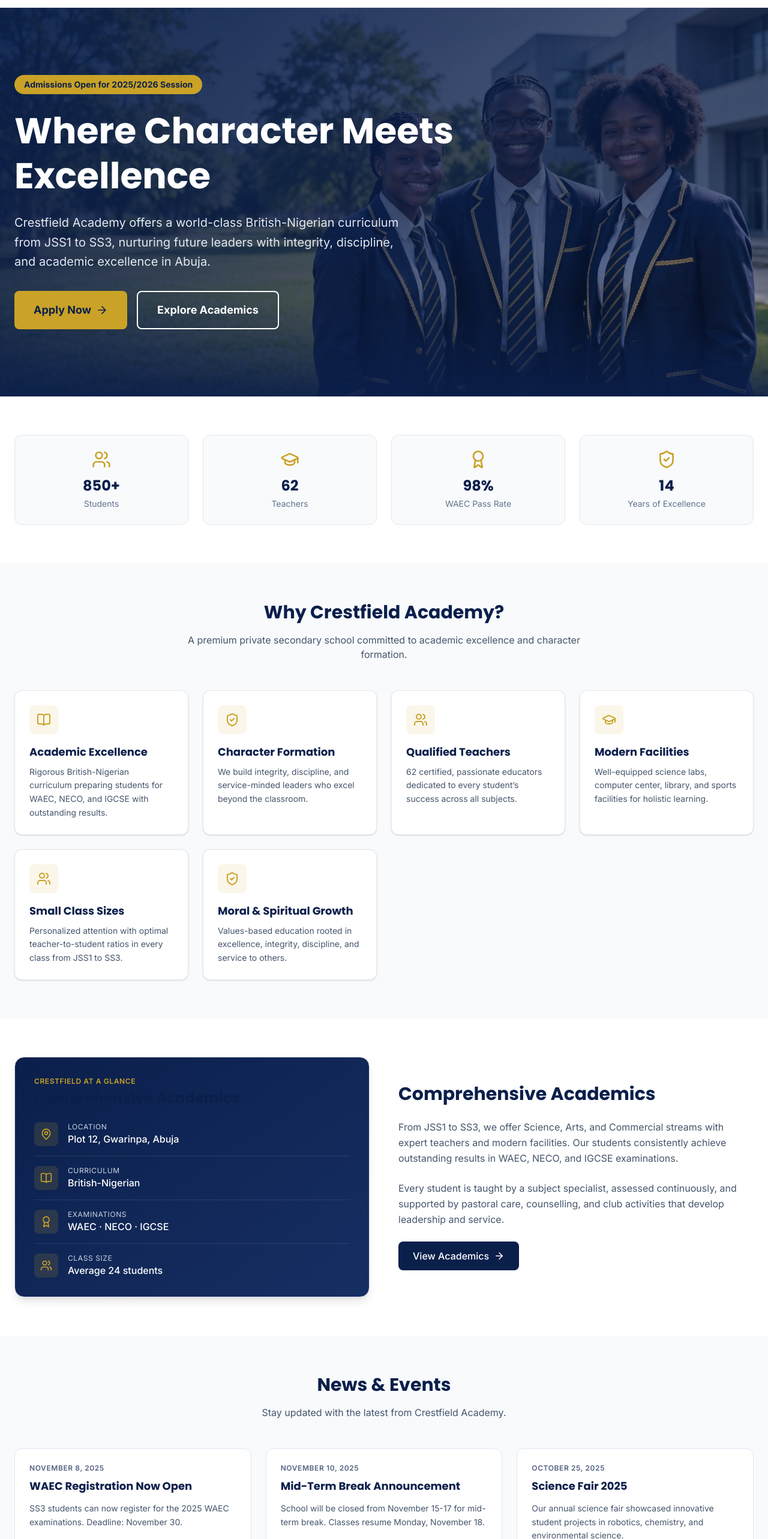
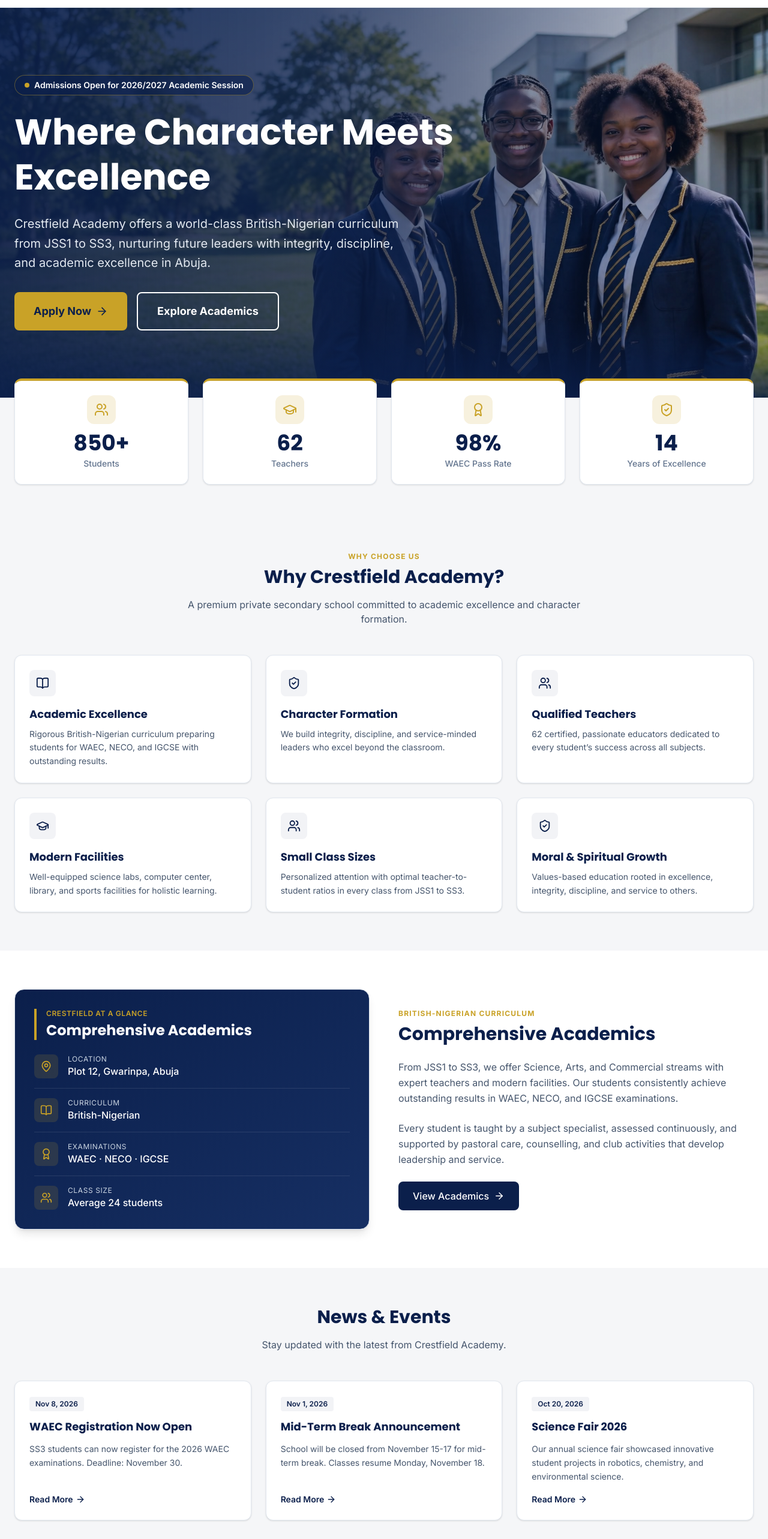
Before and after one commit to Devfreedom/crestfield-academy, a Next.js app: page / in a window 1280 px wide. Shown: the part 60-2626 px from the top of the page at 60% size. Built offline with nearby package versions, Linux system fonts and the light colour scheme.

Commit message:
style: upgrade homepage UI/UX and executive polish

```diff
--- a/src/app/page.tsx
+++ b/src/app/page.tsx
@@ -1,7 +1,8 @@
 import Link from 'next/link';
-import { ArrowRight, Users, GraduationCap, ShieldCheck, Award, BookOpen } from 'lucide-react';
+import { ArrowRight, Users, GraduationCap, ShieldCheck, Award, BookOpen, Star } from 'lucide-react';
 import HomeHero from '@/components/HomeHero';
 import AtAGlancePanel from '@/components/AtAGlancePanel';
+import HomeCtaBanner from '@/components/HomeCtaBanner';
 import Reveal from '@/components/Reveal';
 import AnimatedCounter from '@/components/AnimatedCounter';
 import { NEWS_ITEMS } from '@/lib/data';
@@ -55,11 +56,13 @@ const WHY_CRESTFIELD = [
 const TESTIMONIALS = [
   {
     name: 'Mrs. Folake Adebayo',
+    initials: 'FA',
     role: 'Parent of SS2 Student',
     text: 'Crestfield Academy has transformed my daughter\u2019s confidence and academic performance. The teachers truly care.',
   },
   {
     name: 'Mr. Chinedu Okafor',
+    initials: 'CO',
     role: 'Parent of JSS1 Student',
     text: 'Excellent discipline, strong values, and outstanding academics. We are proud to be part of the Crestfield family.',
   },
@@ -70,39 +73,48 @@ export default function Home() {
     <div className="flex flex-1 flex-col">
       <HomeHero />
 
-      <section className="bg-white py-16">
-        <div className="mx-auto max-w-7xl px-6">
-          <div className="grid grid-cols-2 gap-6 md:grid-cols-4">
+      <section className="bg-[#F5F6F8] pb-12">
+        <div className="relative z-10 mx-auto -mt-8 max-w-7xl px-6">
+          <div className="grid grid-cols-2 gap-4 md:grid-cols-4 lg:gap-6">
             {STATS.map((stat) => (
               <div
                 key={stat.label}
-                className="rounded-xl border border-slate-200 bg-slate-50 p-6 text-center transition-all duration-200 ease-out hover:-translate-y-1 hover:shadow-md"
+                className="rounded-xl border border-slate-200 border-t-4 border-t-[#C9A227] bg-white p-6 text-center shadow-sm transition-all duration-200 ease-out hover:-translate-y-1 hover:shadow-md"
               >
-                <stat.icon className="mx-auto mb-3 h-8 w-8 text-gold" aria-hidden="true" />
-                <p className="font-poppins text-2xl font-bold text-navy">
+                <div className="mx-auto mb-3 flex h-12 w-12 items-center justify-center rounded-xl bg-[#C9A227]/15 text-[#C9A227]">
+                  <stat.icon className="h-6 w-6" aria-hidden="true" />
+                </div>
+                <p className="font-poppins text-3xl font-bold text-[#0B1F4B] lg:text-4xl">
                   <AnimatedCounter target={stat.target} suffix={stat.suffix} />
                 </p>
-                <p className="mt-1 text-sm text-slate-500">{stat.label}</p>
+                <p className="mt-1 text-sm font-medium text-slate-500">{stat.label}</p>
               </div>
             ))}
           </div>
         </div>
       </section>
 
-      <section className="bg-slate-50 py-16">
+      <section className="bg-[#F5F6F8] py-16">
         <div className="mx-auto max-w-7xl px-6">
           <div className="mb-12 text-center">
+            <p className="mb-2 text-xs font-bold uppercase tracking-widest text-[#C9A227]">
+              Why Choose Us
+            </p>
             <h2 className="mb-4 font-poppins text-3xl font-bold text-navy">Why Crestfield Academy?</h2>
             <p className="mx-auto max-w-2xl text-slate-600">
               A premium private secondary school committed to academic excellence and character formation.
             </p>
           </div>
-          <div className="grid gap-6 md:grid-cols-3 lg:grid-cols-4">
+          <div className="grid grid-cols-1 gap-6 md:grid-cols-2 lg:grid-cols-3">
             {WHY_CRESTFIELD.map((feature, index) => (
               <Reveal key={feature.title} delayMs={index * 100}>
-                <div className="group h-full rounded-xl border border-slate-200 bg-white p-6 shadow-sm transition-all duration-200 ease-out hover:-translate-y-1 hover:shadow-md">
-                  <div className="mb-4 flex h-12 w-12 items-center justify-center rounded-lg bg-gold/10 text-gold transition-transform duration-200 ease-out group-hover:scale-110">
-                    <feature.icon size={24} aria-hidden="true" />
+                <div className="group h-full rounded-xl border border-slate-200 bg-white p-6 shadow-sm transition-all duration-200 ease-out hover:-translate-y-1 hover:border-[#C9A227]/50 hover:shadow-md">
+                  <div className="mb-4 flex h-11 w-11 items-center justify-center rounded-lg bg-[#0B1F4B]/5 text-[#0B1F4B] transition-colors duration-200 ease-out group-hover:bg-[#C9A227]/20">
+                    <feature.icon
+                      size={22}
+                      aria-hidden="true"
+                      className="transition-transform duration-200 ease-out group-hover:scale-110"
+                    />
                   </div>
                   <h3 className="mb-2 font-poppins text-lg font-bold text-navy">{feature.title}</h3>
                   <p className="text-sm leading-relaxed text-slate-600">{feature.description}</p>
@@ -120,6 +132,9 @@ export default function Home() {
               <AtAGlancePanel />
             </div>
             <div className="lg:w-1/2">
+              <p className="mb-2 text-xs font-bold uppercase tracking-widest text-[#C9A227]">
+                British-Nigerian Curriculum
+              </p>
               <h2 className="mb-6 font-poppins text-3xl font-bold text-navy">Comprehensive Academics</h2>
               <p className="mb-6 leading-relaxed text-slate-600">
                 From JSS1 to SS3, we offer Science, Arts, and Commercial streams with expert teachers
@@ -146,7 +161,7 @@ export default function Home() {
         </div>
       </section>
 
-      <section className="bg-slate-50 py-16">
+      <section className="bg-[#F5F6F8] py-16">
         <div className="mx-auto max-w-7xl px-6">
           <div className="mb-12 text-center">
             <h2 className="mb-4 font-poppins text-3xl font-bold text-navy">News &amp; Events</h2>
@@ -158,13 +173,21 @@ export default function Home() {
             {NEWS_ITEMS.map((news) => (
               <article
                 key={news.id}
-                className="rounded-xl border border-slate-200 bg-white p-6 transition-shadow hover:shadow-md"
+                className="group flex flex-col justify-between rounded-xl border border-slate-200 bg-white p-6 shadow-sm transition-all duration-200 ease-out hover:-translate-y-1 hover:shadow-md"
               >
-                <p className="mb-2 text-xs font-semibold uppercase tracking-wider text-navy/70">
-                  {news.date}
-                </p>
-                <h3 className="mb-3 font-poppins text-lg font-bold text-navy">{news.title}</h3>
-                <p className="text-sm leading-relaxed text-slate-600">{news.excerpt}</p>
+                <div>
+                  <span className="mb-3 inline-block rounded bg-[#0B1F4B]/5 px-2.5 py-1 text-xs font-semibold text-[#0B1F4B]">
+                    {news.date}
+                  </span>
+                  <h3 className="mb-3 font-poppins text-lg font-bold text-navy">{news.title}</h3>
+                  <p className="text-sm leading-relaxed text-slate-600">{news.excerpt}</p>
+                </div>
+                <Link
+                  href={news.id === 'n1' ? '/admissions' : '/academics'}
+                  className="mt-4 inline-flex items-center gap-1 text-sm font-semibold text-[#0B1F4B] transition-colors group-hover:text-[#C9A227]"
+                >
+                  Read More <ArrowRight size={16} aria-hidden="true" />
+                </Link>
               </article>
             ))}
           </div>
@@ -180,12 +203,27 @@ export default function Home() {
             {TESTIMONIALS.map((testimonial) => (
               <figure
                 key={testimonial.name}
-                className="rounded-xl border border-slate-200 bg-slate-50 p-6"
+                className="rounded-xl border border-slate-200 bg-slate-50 p-6 shadow-sm"
               >
-                <blockquote className="mb-4 text-slate-600">&ldquo;{testimonial.text}&rdquo;</blockquote>
-                <figcaption>
-                  <p className="font-bold text-navy">{testimonial.name}</p>
-                  <p className="text-sm text-slate-500">{testimonial.role}</p>
+                <div className="mb-4 flex gap-1 text-[#C9A227]" aria-label="5 out of 5 stars">
+                  {Array.from({ length: 5 }).map((_, i) => (
+                    <Star key={i} size={16} fill="currentColor" aria-hidden="true" />
+                  ))}
+                </div>
+                <blockquote className="mb-5 leading-relaxed text-slate-600">
+                  &ldquo;{testimonial.text}&rdquo;
+                </blockquote>
+                <figcaption className="flex items-center gap-3">
+                  <span
+                    aria-hidden="true"
+                    className="flex h-10 w-10 shrink-0 items-center justify-center rounded-full bg-[#0B1F4B] text-sm font-bold text-[#C9A227]"
+                  >
+                    {testimonial.initials}
+                  </span>
+                  <div>
+                    <p className="font-bold text-navy">{testimonial.name}</p>
+                    <p className="text-sm text-slate-500">{testimonial.role}</p>
+                  </div>
                 </figcaption>
               </figure>
             ))}
@@ -193,25 +231,7 @@ export default function Home() {
         </div>
       </section>
 
-      <section className="bg-navy py-20 text-white">
-        <div className="mx-auto max-w-7xl px-6 text-center">
-          <h2 className="mb-6 font-poppins text-3xl font-bold">Ready to Join Crestfield?</h2>
-          <p className="mx-auto mb-8 max-w-2xl text-slate-300">
-            Give your child the foundation for excellence. Applications are open for the 2025/2026 session.
-          </p>
-          <Link
-            href="/admissions"
-            className="group inline-flex items-center gap-2 rounded-lg bg-gold px-10 py-4 text-lg font-bold text-navy transition-all duration-200 ease-out hover:-translate-y-0.5 hover:shadow-lg hover:brightness-105 active:translate-y-0"
-          >
-            Start Application
-            <ArrowRight
-              size={20}
-              aria-hidden="true"
-              className="transition-transform duration-200 ease-out group-hover:translate-x-1"
-            />
-          </Link>
-        </div>
-      </section>
+      <HomeCtaBanner />
     </div>
   );
 }
--- a/src/components/AtAGlancePanel.tsx
+++ b/src/components/AtAGlancePanel.tsx
@@ -14,10 +14,12 @@ const AT_A_GLANCE = [
 export default function AtAGlancePanel() {
   return (
     <div className="rounded-2xl border border-slate-200 bg-gradient-to-br from-navy to-[#162f63] p-8 text-white shadow-lg">
-      <p className="mb-1 text-xs font-semibold uppercase tracking-wider text-gold">
-        Crestfield at a glance
-      </p>
-      <h2 className="mb-6 font-poppins text-2xl font-bold">Comprehensive Academics</h2>
+      <div className="mb-6 border-l-4 border-[#C9A227] pl-4">
+        <p className="mb-1 text-xs font-semibold uppercase tracking-wider text-gold">
+          Crestfield at a glance
+        </p>
+        <h2 className="font-poppins text-2xl font-bold text-white">Comprehensive Academics</h2>
+      </div>
       <ul className="space-y-4">
         {AT_A_GLANCE.map((item) => (
           <li
--- a/src/components/Footer.tsx
+++ b/src/components/Footer.tsx
@@ -28,7 +28,7 @@ const CONTACT = [
 
 export default function Footer({ year }: FooterProps) {
   return (
-    <footer className="border-t border-white/10 bg-navy text-white">
+    <footer className="border-t border-white/15 bg-navy text-white">
       <div className="mx-auto max-w-7xl px-6 pt-12 pb-8">
         <div className="mb-12 grid grid-cols-1 gap-12 md:grid-cols-4">
           <div>
--- /dev/null
+++ b/src/components/HomeCtaBanner.tsx
@@ -0,0 +1,39 @@
+import Link from 'next/link';
+import { ArrowRight } from 'lucide-react';
+
+/** Pre-footer admissions callout card on the landing page. */
+export default function HomeCtaBanner() {
+  return (
+    <section className="bg-[#F5F6F8] py-16">
+      <div className="mx-auto max-w-7xl px-6">
+        <div className="rounded-2xl border border-[#C9A227]/30 bg-[#0B1F4B] p-8 text-center text-white shadow-xl lg:p-12">
+          <h2 className="mb-3 font-poppins text-2xl font-bold text-white lg:text-3xl">
+            Ready to Shape Your Child&rsquo;s Future?
+          </h2>
+          <p className="mx-auto mb-8 max-w-2xl text-slate-300">
+            Give your child the foundation for excellence. Applications are open for the 2026/2027 academic session.
+          </p>
+          <div className="flex flex-col justify-center gap-4 sm:flex-row">
+            <Link
+              href="/admissions"
+              className="group inline-flex items-center justify-center gap-2 rounded-lg bg-gold px-8 py-4 text-base font-bold text-navy transition-all duration-200 ease-out hover:-translate-y-0.5 hover:shadow-lg hover:brightness-105 active:translate-y-0"
+            >
+              Start Application
+              <ArrowRight
+                size={20}
+                aria-hidden="true"
+                className="transition-transform duration-200 ease-out group-hover:translate-x-1"
+              />
+            </Link>
+            <Link
+              href="/contact"
+              className="inline-flex items-center justify-center rounded-lg border-2 border-white px-8 py-4 text-base font-bold text-white transition-all duration-200 ease-out hover:border-[#C9A227] hover:bg-white/10"
+            >
+              Book a Campus Tour
+            </Link>
+          </div>
+        </div>
+      </div>
+    </section>
+  );
+}
--- a/src/components/HomeHero.tsx
+++ b/src/components/HomeHero.tsx
@@ -33,33 +33,26 @@ export default function HomeHero() {
         className="origin-[50%_20%] object-cover object-[center_20%] animate-[hero-zoom_8s_ease-out_forwards]"
       />
 
-      {/* Readability overlay: strong on the left where the copy sits, lighter
-          on the right so the photograph stays visible. */}
+      {/* Directional readability overlay: strong on the left where the copy sits,
+          opening up on the right so the students look vibrant and natural. */}
       <div
         aria-hidden="true"
-        className="absolute inset-0 bg-[linear-gradient(to_right,rgba(11,31,75,0.85)_0%,rgba(11,31,75,0.65)_45%,rgba(11,31,75,0.35)_100%)]"
+        className="absolute inset-0 bg-[linear-gradient(to_right,rgba(11,31,75,0.92)_0%,rgba(11,31,75,0.78)_42%,rgba(11,31,75,0.20)_100%)]"
       />
-      {/* Vertical scrim over the text band. The horizontal gradient alone is
-          not enough: the bright sky and school wall behind the headline
-          would drop white text below the WCAG contrast minimum. This layer
-          darkens the upper band where the copy sits and fades out below. */}
+      {/* Bottom fade so the elevated stats strip blends cleanly. */}
       <div
         aria-hidden="true"
-        className="absolute inset-0 bg-[linear-gradient(to_bottom,rgba(11,31,75,0.6)_0%,rgba(11,31,75,0.5)_40%,rgba(11,31,75,0.15)_72%,rgba(11,31,75,0)_100%)]"
-      />
-      {/* Bottom fade so the next section blends into the photograph. */}
-      <div
-        aria-hidden="true"
-        className="absolute inset-x-0 bottom-0 h-40 bg-[linear-gradient(to_top,rgba(11,31,75,0.9)_0%,rgba(11,31,75,0)_100%)]"
+        className="absolute inset-x-0 bottom-0 h-32 bg-[linear-gradient(to_top,rgba(11,31,75,0.85)_0%,rgba(11,31,75,0)_100%)]"
       />
 
       <div className="relative mx-auto w-full max-w-7xl px-6 py-20 lg:py-28">
         <div className="max-w-3xl">
           <span
-            className="mb-6 inline-block animate-[fade-up_0.6s_ease-out_both] rounded-full bg-gold px-4 py-1.5 text-sm font-bold text-navy"
+            className="mb-6 inline-flex animate-[fade-up_0.6s_ease-out_both] items-center gap-2 rounded-full border border-[#C9A227]/40 bg-[#0B1F4B]/60 px-4 py-1.5 text-sm font-semibold text-white backdrop-blur-sm"
             style={{ animationDelay: '0ms' }}
           >
-            Admissions Open for 2025/2026 Session
+            <span aria-hidden="true" className="h-2 w-2 rounded-full bg-[#C9A227]" />
+            Admissions Open for 2026/2027 Academic Session
           </span>
 
           <h1
--- a/src/lib/data.ts
+++ b/src/lib/data.ts
@@ -292,9 +292,9 @@ export const RESOURCES: Resource[] = [
 ];
 
 export const NEWS_ITEMS: NewsItem[] = [
-  { id: 'n1', title: 'WAEC Registration Now Open', date: 'November 8, 2025', excerpt: 'SS3 students can now register for the 2025 WAEC examinations. Deadline: November 30.' },
-  { id: 'n2', title: 'Mid-Term Break Announcement', date: 'November 10, 2025', excerpt: 'School will be closed from November 15-17 for mid-term break. Classes resume Monday, November 18.' },
-  { id: 'n3', title: 'Science Fair 2025', date: 'October 25, 2025', excerpt: 'Our annual science fair showcased innovative student projects in robotics, chemistry, and environmental science.' },
+  { id: 'n1', title: 'WAEC Registration Now Open', date: 'Nov 8, 2026', excerpt: 'SS3 students can now register for the 2026 WAEC examinations. Deadline: November 30.' },
+  { id: 'n2', title: 'Mid-Term Break Announcement', date: 'Nov 1, 2026', excerpt: 'School will be closed from November 15-17 for mid-term break. Classes resume Monday, November 18.' },
+  { id: 'n3', title: 'Science Fair 2026', date: 'Oct 20, 2026', excerpt: 'Our annual science fair showcased innovative student projects in robotics, chemistry, and environmental science.' },
 ];
 
 export const REVENUE_BY_TERM = [
```
